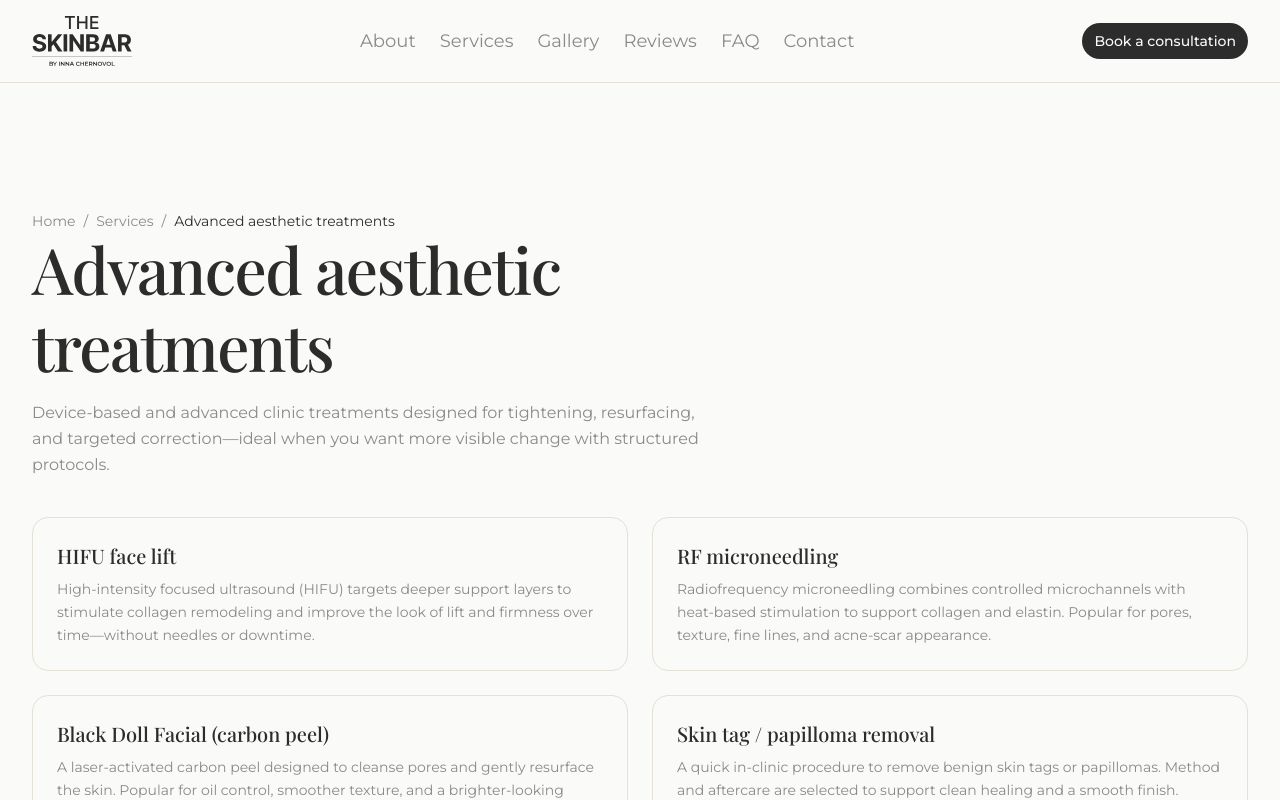
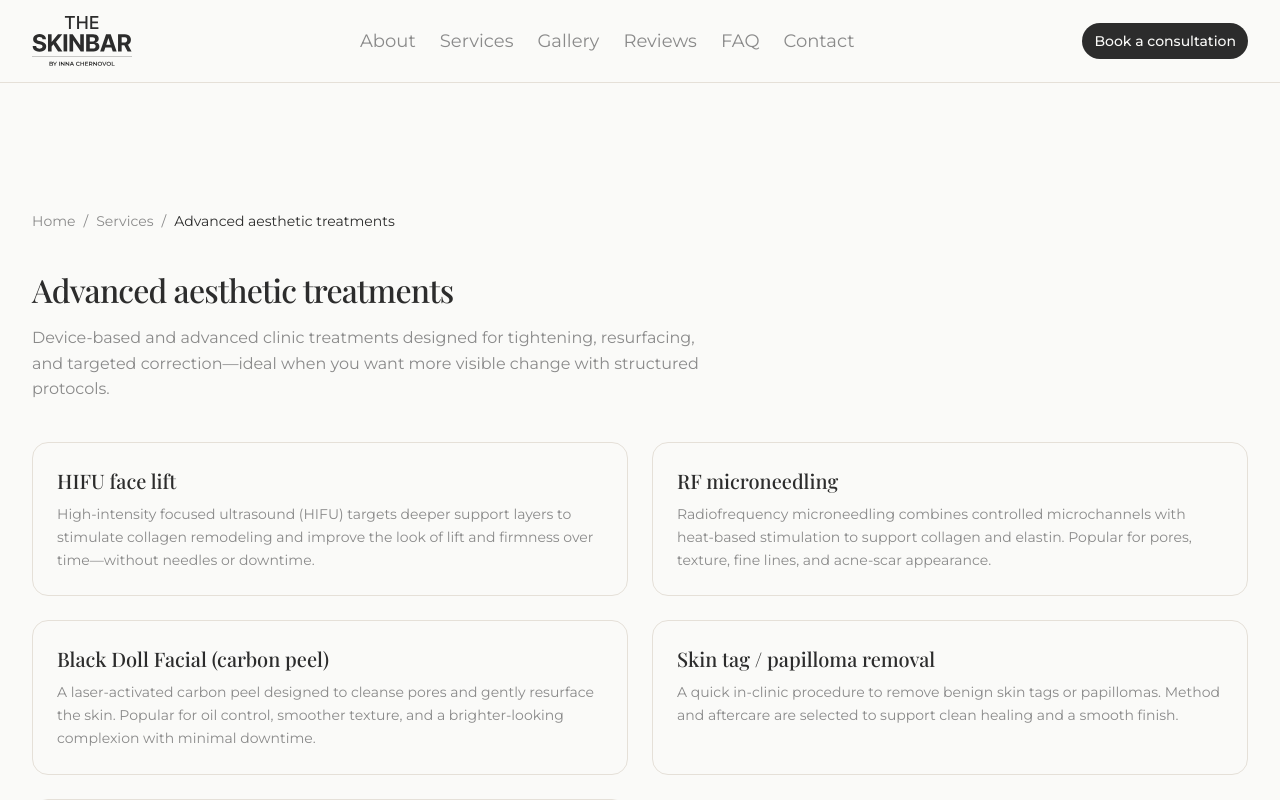
Before and after one commit to viktor-codes/beauty-template, a Next.js app: page /services/advanced-aesthetic-treatments in a window 1280 px wide. Shown: the top 800 px of the page. Built offline with nearby package versions, Linux system fonts and the light colour scheme; no server answers.

Commit message:
deploy check commit

```diff
--- a/app/globals.css
+++ b/app/globals.css
@@ -14,7 +14,7 @@
   /* Typography scale — Cosmetology DS (sizes + default line-heights) */
   --text-h1: 5rem;
   --text-h1--line-height: 1.1;
-  --text-h2: 4rem;
+  --text-h2: 2rem;
   --text-h2--line-height: 1.2;
   --text-h3: 2rem;
   --text-h3--line-height: 1.3;
--- a/components/shared/breadcrumbs.tsx
+++ b/components/shared/breadcrumbs.tsx
@@ -18,7 +18,10 @@ export function Breadcrumbs({ items, className, ...rest }: BreadcrumbsProps) {
   return (
     <nav
       aria-label="Breadcrumb"
-      className={cn("text-sm text-muted", className)}
+      className={cn(
+        "mb-8 text-sm text-muted md:mb-10",
+        className,
+      )}
       {...rest}
     >
       <ol className="flex flex-wrap items-center gap-x-2 gap-y-1">
```
